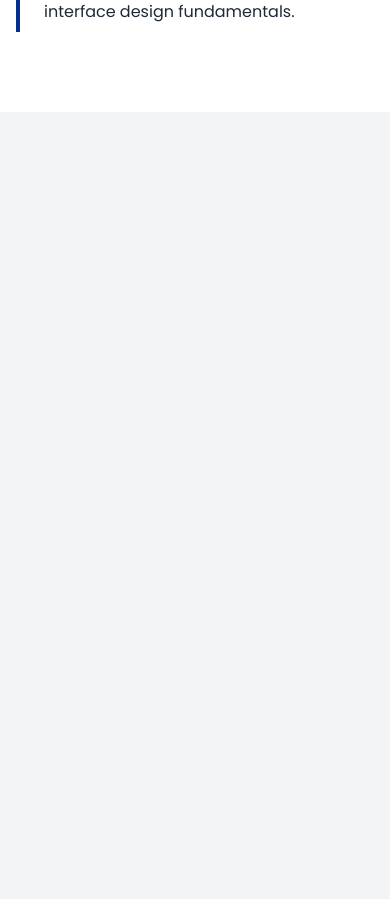
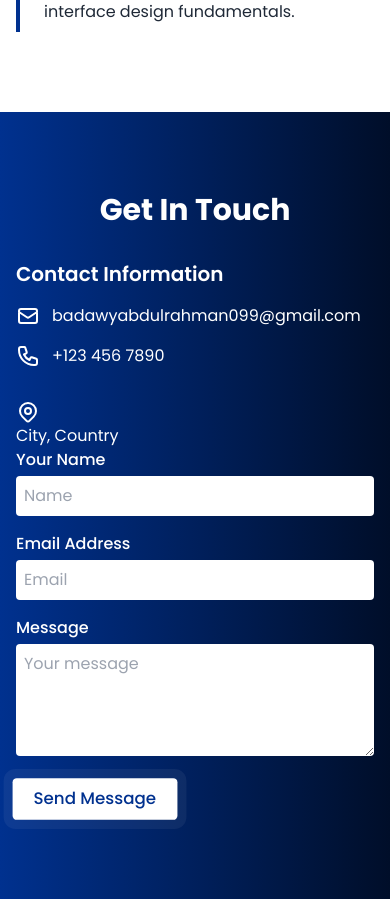
Before and after one commit to abdoBadawy74/new_portfolio, a Next.js app: page / in a window 390 px wide. Shown: the part 7388-8287 px from the top of the page. Before the commit the page ends 7500 px from the top, so only its background shows below. Built offline with nearby package versions, Linux system fonts and the light colour scheme.

Commit message:
Add Contact component and integrate it into Home page layout; include emailjs for form handling

```diff
--- a/app/page.jsx
+++ b/app/page.jsx
@@ -1,3 +1,4 @@
+import Contact from "@/components/Contact/Contact";
 import Education from "@/components/Education/Education";
 import Header from "@/components/Header/Header";
 import Hero from "@/components/Hero/Hero";
@@ -17,6 +18,7 @@ export default function Home() {
       <Projects />
       <Skills />
       <Education/>
+      <Contact/>
     </section>
   );
 }
--- /dev/null
+++ b/components/Contact/Contact.jsx
@@ -0,0 +1,78 @@
+"use client"
+import React, { useRef } from 'react';
+import emailjs from 'emailjs-com';
+
+export default function Contact() {
+    const form = useRef();
+
+    const sendEmail = (e) => {
+        e.preventDefault();
+
+        emailjs.sendForm(
+            'service_s3u95yk', // Replace with your EmailJS service ID
+            'template_kfwpo0i', // Replace with your EmailJS template ID
+            form.current,
+            'ehAVnZHsioAPfx_eR' // Replace with your EmailJS user ID
+        )
+            .then((result) => {
+                console.log('Email sent successfully:', result.text);
+                alert('Message sent successfully!');
+            })
+            .catch((error) => {
+                console.error('Error sending email:', error.text);
+                alert('Failed to send message. Please try again.');
+            });
+
+        e.target.reset(); // Reset the form after submission
+    };
+
+    return (
+        <section id="contact" className="section-padding bg-gradient-primary text-white">
+            <div className="container mx-auto px-4">
+                <h2 className="text-3xl font-bold mb-8 text-center fade-in">Get In Touch</h2>
+                <div className="grid grid-cols-1 md:grid-cols-2 gap-8 max-w-4xl mx-auto">
+                    <div>
+                        <h3 className="text-xl font-semibold mb-4 fade-in">Contact Information</h3>
+                        <div className="space-y-4">
+                            <div className="flex items-center">
+                                <svg xmlns="http://www.w3.org/2000/svg" className="h-6 w-6 mr-3" fill="none" viewBox="0 0 24 24" stroke="currentColor">
+                                    <path strokeLinecap="round" strokeLinejoin="round" strokeWidth={2} d="M3 8l7.89 5.26a2 2 0 002.22 0L21 8M5 19h14a2 2 0 002-2V7a2 2 0 00-2-2H5a2 2 0 00-2 2v10a2 2 0 002 2z" />
+                                </svg>
+                                <span>badawyabdulrahman099@gmail.com</span>
+                            </div>
+                            <div className="flex items-center">
+                                <svg xmlns="http://www.w3.org/2000/svg" className="h-6 w-6 mr-3" fill="none" viewBox="0 0 24 24" stroke="currentColor">
+                                    <path strokeLinecap="round" strokeLinejoin="round" strokeWidth={2} d="M3 5a2 2 0 012-2h3.28a1 1 0 01.948.684l1.498 4.493a1 1 0 01-.502 1.21l-2.257 1.13a11.042 11.042 0 005.516 5.516l1.13-2.257a1 1 0 011.21-.502l4.493 1.498a1 1 0 01.684.949V19a2 2 0 01-2 2h-1C9.716 21 3 14.284 3 6V5z" />
+                                </svg>
+                                <span>+123 456 7890</span>
+                            </div>
+                            <div className="flex items-center"></div>
+                            <svg xmlns="http://www.w3.org/2000/svg" className="h-6 w-6 mr-3" fill="none" viewBox="0 0 24 24" stroke="currentColor">
+                                <path strokeLinecap="round" strokeLinejoin="round" strokeWidth={2} d="M17.657 16.657L13.414 20.9a1.998 1.998 0 01-2.827 0l-4.244-4.243a8 8 0 1111.314 0z" />
+                                <path strokeLinecap="round" strokeLinejoin="round" strokeWidth={2} d="M15 11a3 3 0 11-6 0 3 3 0 016 0z" />
+                            </svg>
+                            <span>City, Country</span>
+                        </div>
+                    </div>
+                </div>
+                <div>
+                    <form ref={form} onSubmit={sendEmail} className="space-y-4">
+                        <div>
+                            <label className="block mb-1 font-medium fade-in">Your Name</label>
+                            <input type="text" name="user_name" className="w-full p-2 rounded text-gray-800" placeholder="Name" required />
+                        </div>
+                        <div>
+                            <label className="block mb-1 font-medium fade-in">Email Address</label>
+                            <input type="email" name="user_email" className="w-full p-2 rounded text-gray-800" placeholder="Email" required />
+                        </div>
+                        <div>
+                            <label className="block mb-1 font-medium fade-in">Message</label>
+                            <textarea name="message" rows={4} className="w-full p-2 rounded text-gray-800" placeholder="Your message" required />
+                        </div>
+                        <button type="submit" className="bg-white text-primary px-5 py-2 rounded font-medium hover:bg-gray-100 transition pulse">Send Message</button>
+                    </form>
+                </div>
+            </div>
+        </section>
+    );
+}
--- a/package.json
+++ b/package.json
@@ -9,6 +9,7 @@
     "lint": "next lint"
   },
   "dependencies": {
+    "emailjs-com": "^3.2.0",
     "framer-motion": "^12.5.0",
     "next": "15.1.7",
     "react": "^19.0.0",
```
Also changed, not shown: 1 other file (tests, documents, lock files or other folders).
